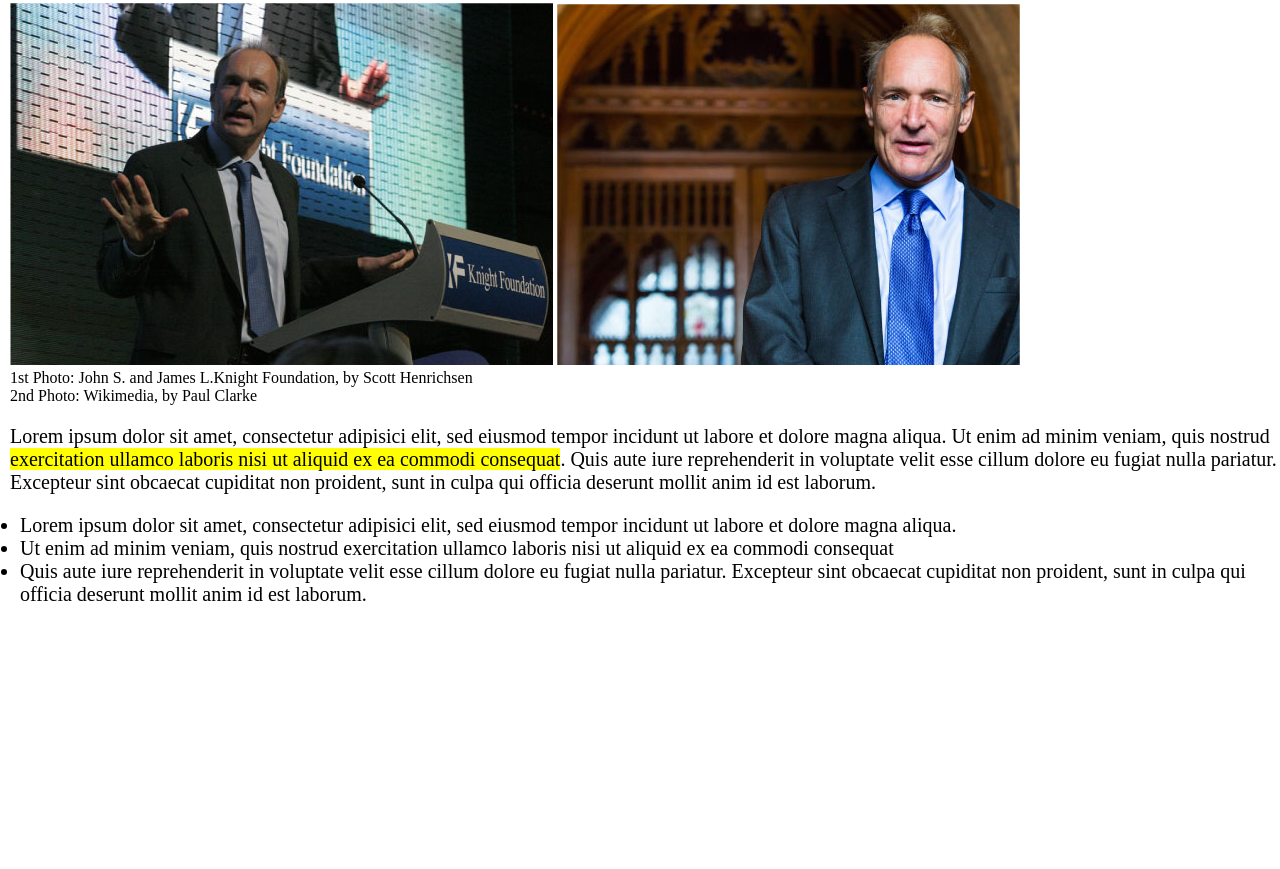
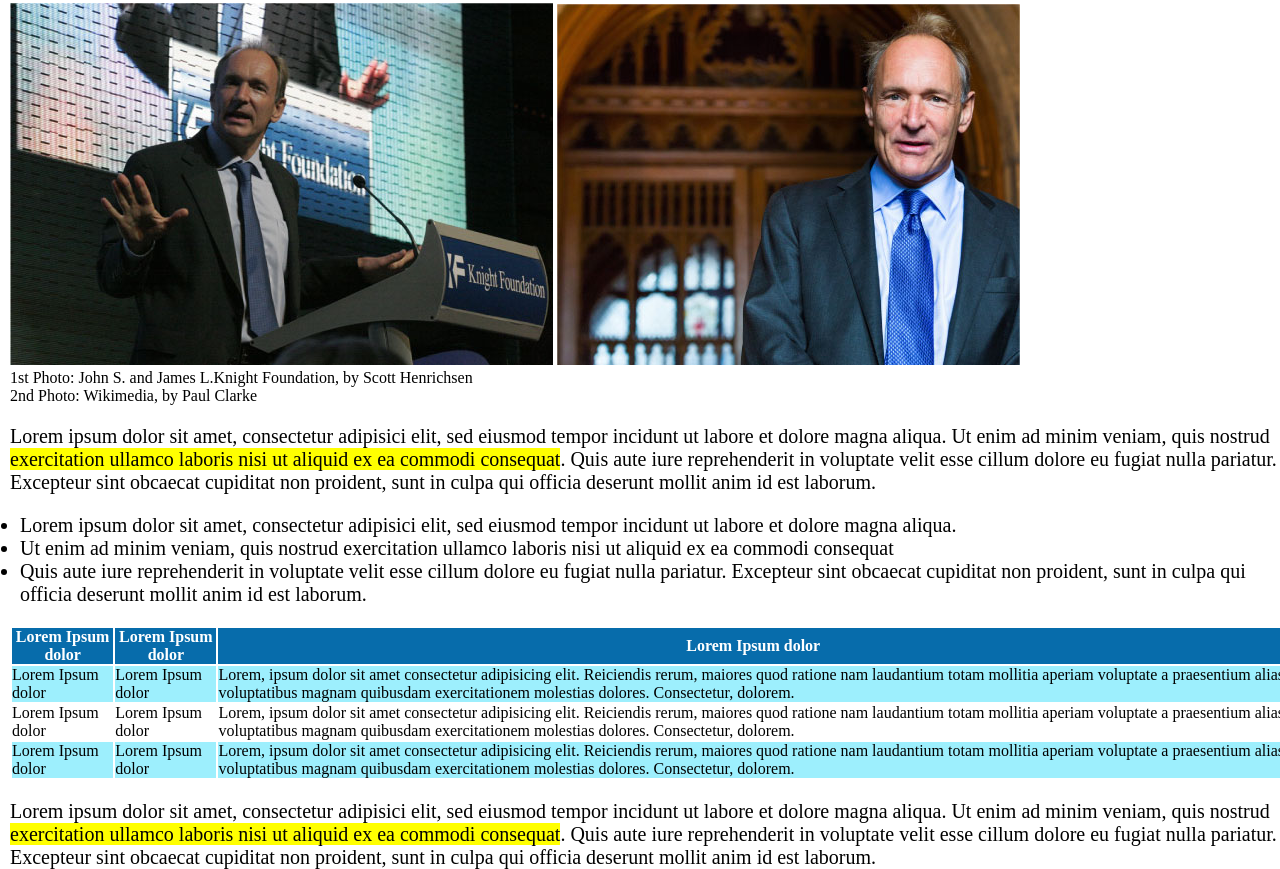
Before and after one commit to Giovannidubaldo/html-css-booleaner, a plain HTML site: page index.html in a window 1280 px wide. Shown: the part 244-1113 px from the top of the page. Before the commit the page ends 850 px from the top, so only its background shows below. Drawn offline with Linux system fonts and the light colour scheme.

Commit message:
Added a table and a Lorem's text

```diff
--- a/index.html
+++ b/index.html
@@ -27,7 +27,7 @@
             </div>
         </div>
 
-        <div class="photos">
+        <div class="image">
             <img src="img 2/tim-1.jpg" alt="">
             <img src="img 2/tim-2.jpg" alt="">
             <p> 1st Photo: John S. and James L.Knight Foundation, by Scott Henrichsen</p>
@@ -46,8 +46,36 @@
         </ul>
 
         <!-- Tabella e testo -->
+            <table>
+                <thead>
+                    <tr>
+                        <th>Lorem Ipsum dolor</th>
+                        <th>Lorem Ipsum dolor</th>
+                        <th>Lorem Ipsum dolor</th>
+                    </tr>
+                </thead>
+                <tbody>
+                    <tr class="tr">
+                        <td>Lorem Ipsum dolor</td>
+                        <td>Lorem Ipsum dolor</td>
+                        <td>Lorem, ipsum dolor sit amet consectetur adipisicing elit. Reiciendis rerum, maiores quod ratione nam laudantium totam mollitia aperiam voluptate a praesentium alias voluptatibus magnam quibusdam exercitationem molestias dolores. Consectetur, dolorem.</td>
+                    </tr>
+                    <tr>
+                        <td>Lorem Ipsum dolor</td>
+                        <td>Lorem Ipsum dolor</td>
+                        <td>Lorem, ipsum dolor sit amet consectetur adipisicing elit. Reiciendis rerum, maiores quod ratione nam laudantium totam mollitia aperiam voluptate a praesentium alias voluptatibus magnam quibusdam exercitationem molestias dolores. Consectetur, dolorem.</td>
+                    </tr>
+                    <tr class="tr">
+                        <td>Lorem Ipsum dolor</td>
+                        <td>Lorem Ipsum dolor</td>
+                        <td>Lorem, ipsum dolor sit amet consectetur adipisicing elit. Reiciendis rerum, maiores quod ratione nam laudantium totam mollitia aperiam voluptate a praesentium alias voluptatibus magnam quibusdam exercitationem molestias dolores. Consectetur, dolorem.</td>
+                    </tr>
+                </tbody>
+            </table>
 
-
+            <div class="text">
+                <p>Lorem ipsum dolor sit amet, consectetur adipisici elit, sed eiusmod tempor incidunt ut labore et dolore magna aliqua. Ut enim ad minim veniam, quis nostrud <span id="yellow">exercitation ullamco laboris nisi ut aliquid ex ea commodi consequat</span>. Quis aute iure reprehenderit in voluptate velit esse cillum dolore eu fugiat nulla pariatur. Excepteur sint obcaecat cupiditat non proident, sunt in culpa qui officia deserunt mollit anim id est laborum.</p>
+            </div>
     </main>
 
     <!-- Footer -->
--- a/style.css
+++ b/style.css
@@ -26,7 +26,7 @@
     font-size: 10px;
 }
 
-.photos{
+.image{
     margin: 10px;
 }
 
@@ -45,3 +45,19 @@
     margin-top: 20px;
     margin-left: 20px;
 }
+
+table{
+    margin-top: 20px;
+    margin-left: 10px;
+    width: 100%;
+
+}
+
+thead{
+    color: white;
+    background-color: rgb(7, 108, 171);
+}
+
+.tr{
+    background-color: rgb(157, 239, 253);
+}
```
